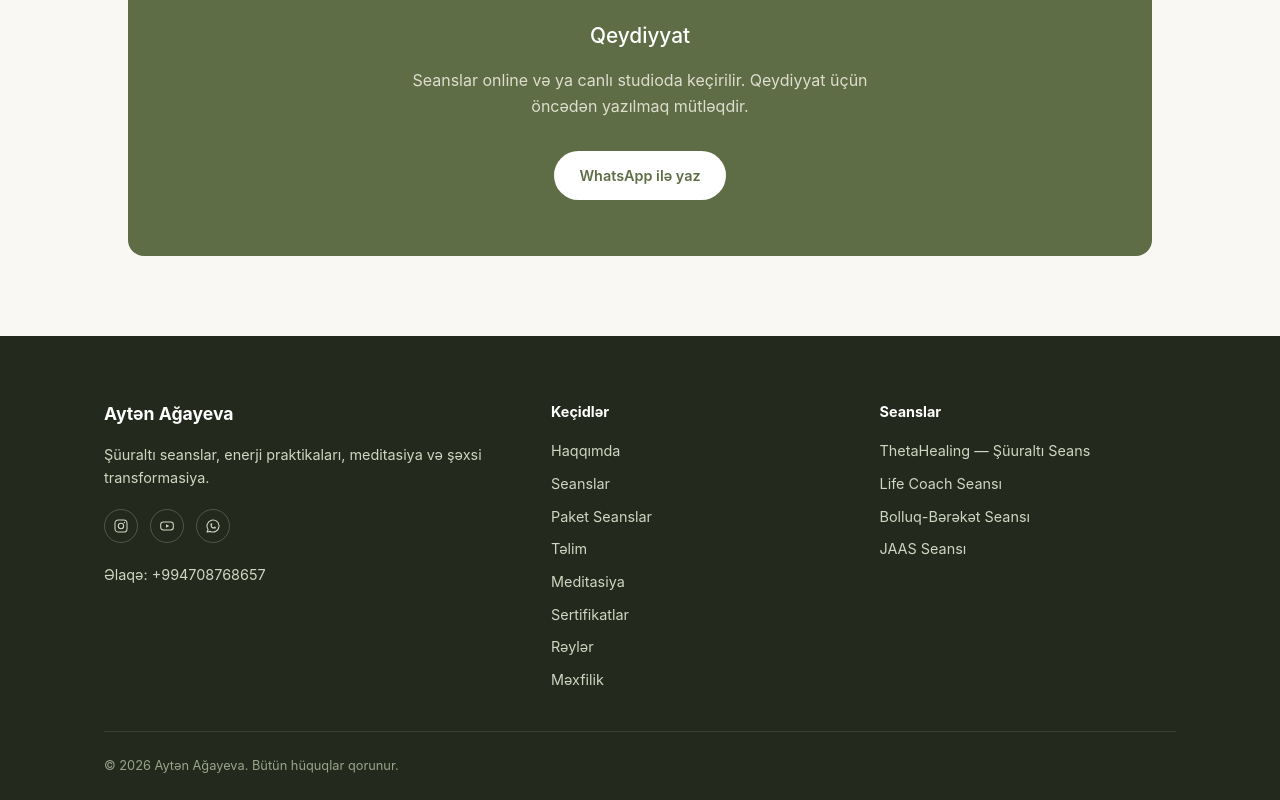
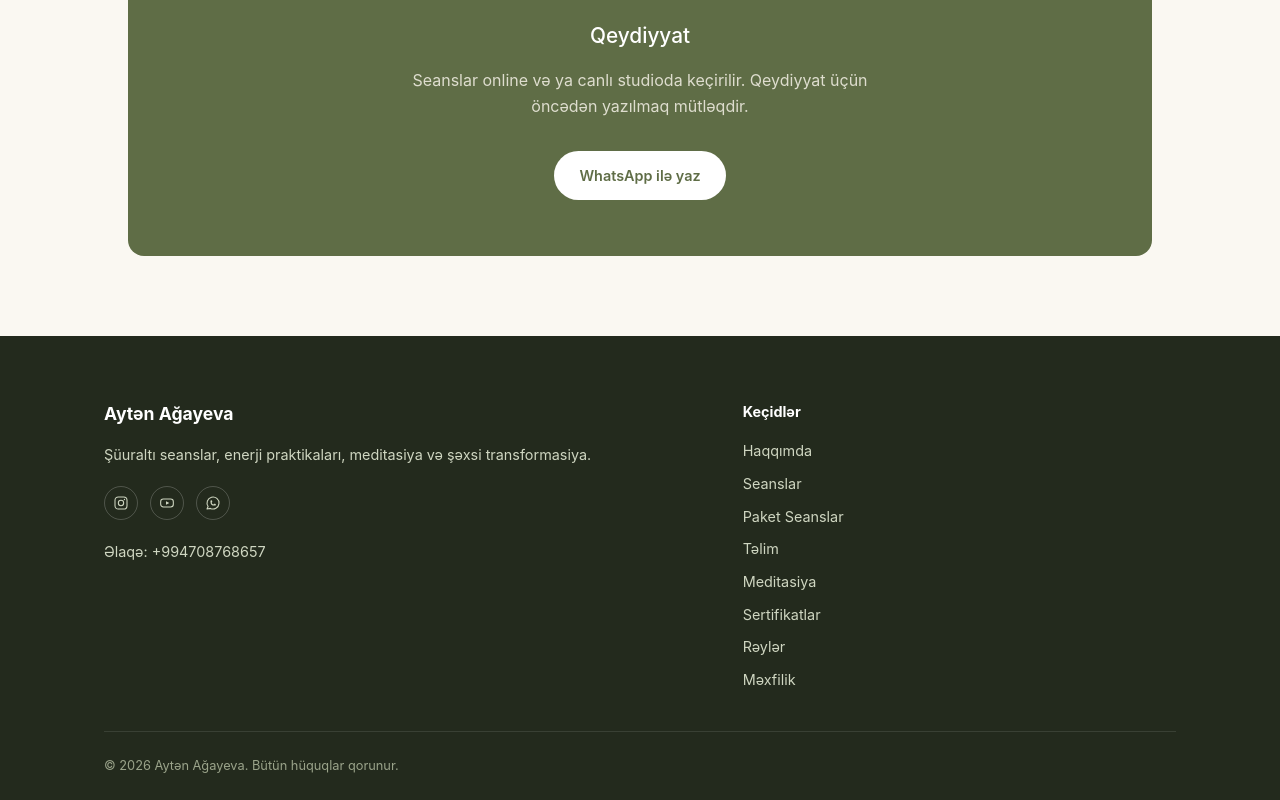
Before and after one commit to alamdarmanafov/aytenagayeva, a Next.js app: page / in a window 1280 px wide. Shown: the part 3794-4594 px from the top of the page. Built offline with nearby package versions, Linux system fonts and the light colour scheme.

Commit message:
Remove Seanslar list column from footer
Drop the footer column that listed 4 service titles; footer grid is
now 2 columns (logo/contact, Keçidlər).

Co-Authored-By: Claude Sonnet 5 <noreply@anthropic.com>
Claude-Session: https://claude.ai/code/session_01PZTs8gvHbFrQcK4y2RkBuA

```diff
--- a/app/components/Footer.js
+++ b/app/components/Footer.js
@@ -1,6 +1,5 @@
 import { IconInstagram, IconYoutube, IconWhatsapp } from '../icons';
 import { WHATSAPP_LINK, YOUTUBE_LINK, INSTAGRAM_LINK } from '../constants';
-import { services } from '../servicesData';
 
 export default function Footer() {
   return (
@@ -54,16 +53,6 @@ export default function Footer() {
               </li>
             </ul>
           </div>
-          <div className="footer-col">
-            <h4>Seanslar</h4>
-            <ul>
-              {services.slice(0, 4).map((s) => (
-                <li key={s.title}>
-                  <a href="/seanslar">{s.title}</a>
-                </li>
-              ))}
-            </ul>
-          </div>
         </div>
         <div className="footer-bottom">
           <span>© {new Date().getFullYear()} Aytən Ağayeva. Bütün hüquqlar qorunur.</span>
--- a/app/globals.css
+++ b/app/globals.css
@@ -850,7 +850,7 @@ footer {
 
 .footer-grid {
   display: grid;
-  grid-template-columns: 1.4fr 1fr 1fr;
+  grid-template-columns: 1.4fr 1fr;
   gap: 2rem;
   padding-bottom: 2.5rem;
   border-bottom: 1px solid rgba(255, 255, 255, 0.1);
```
